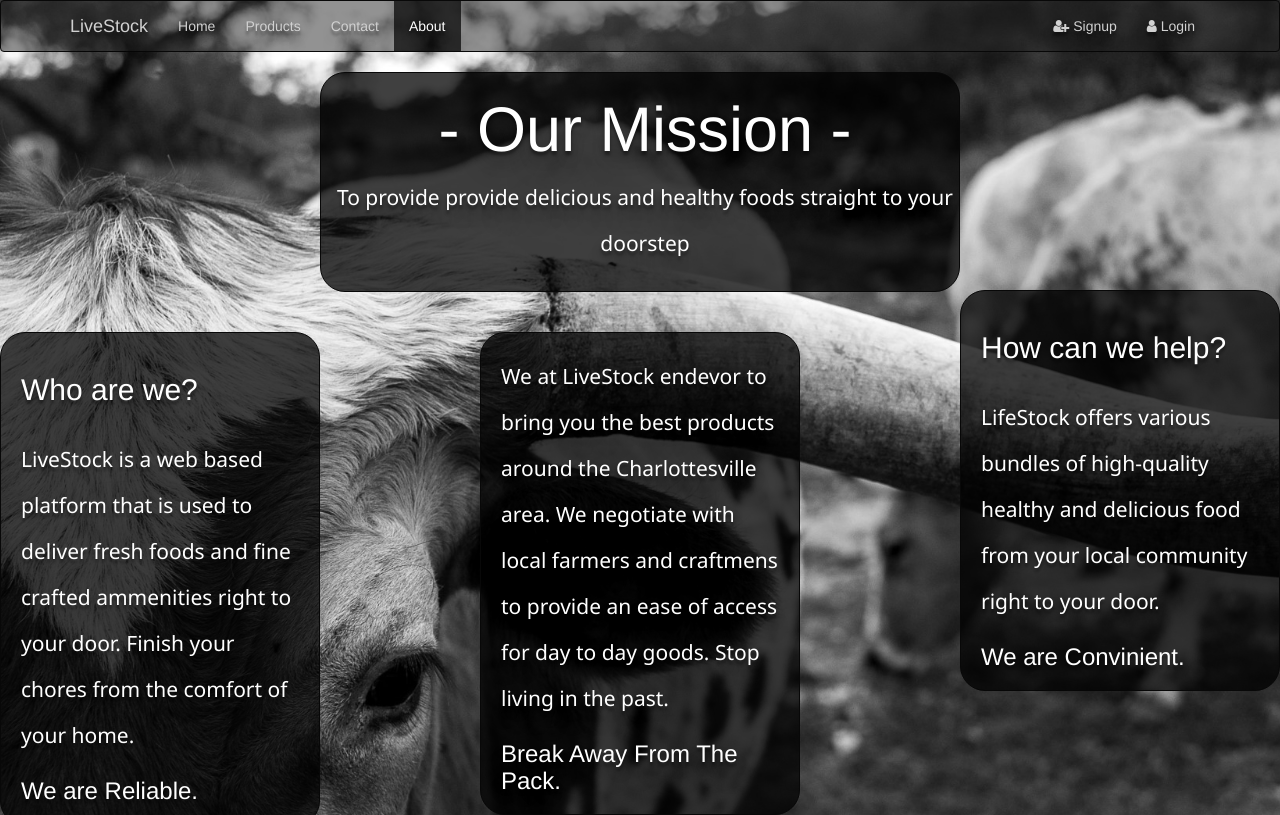
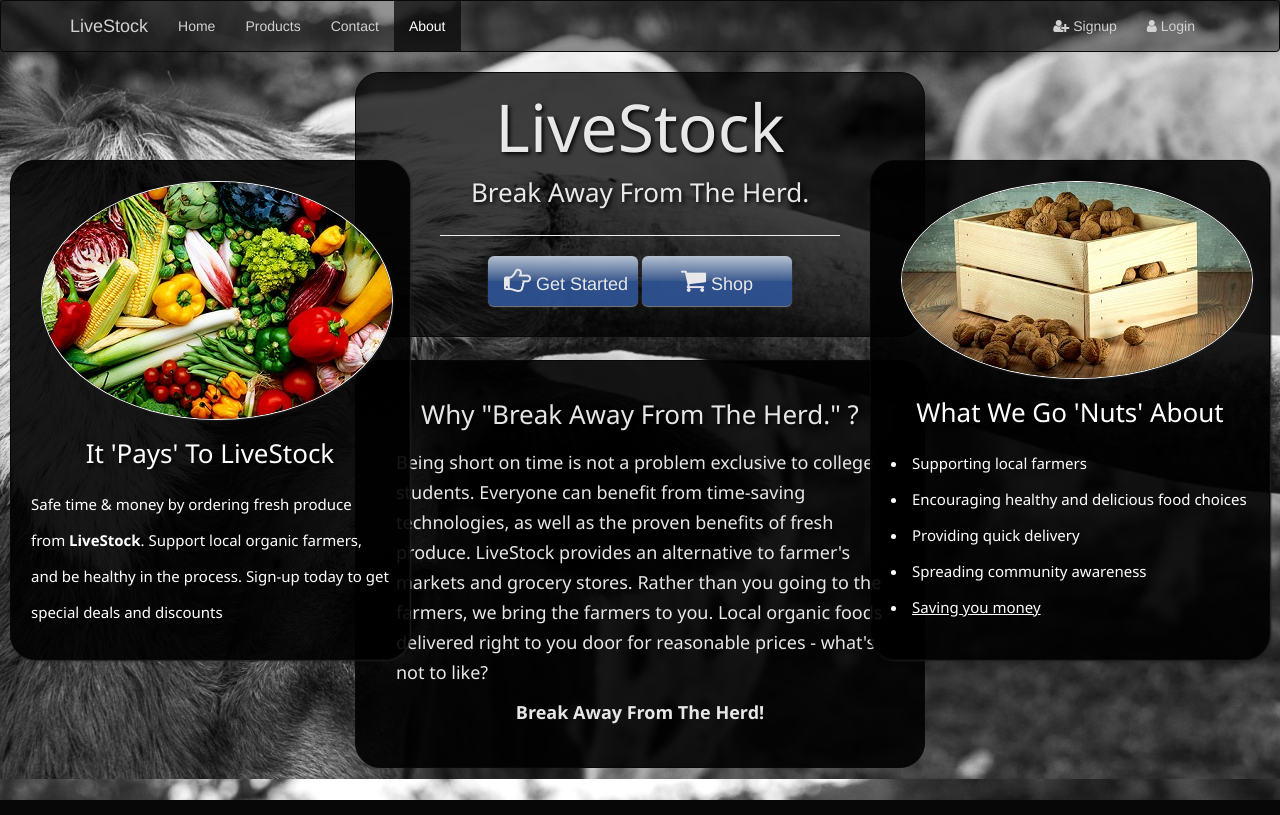
Before and after one commit to GodsComma/Ecom, a PHP site: page /about.html in a window 1280 px wide. Run offline with PHP 8.4, Linux system fonts and the light colour scheme.

Commit message:
new changes

```diff
--- a/about.css
+++ b/about.css
@@ -1,10 +1,10 @@
+html{
+	height:60% !important;
+}
 body{
-	background: url("img/background_img_black-white.jpg");
-	background-size: 103%;
-	background-position: 30% 25%;
-	text-shadow: 0px 4px 3px rgba(0,0,0,0.4),
-				 0px 8px 13px rgba(0,0,0,0.2),
-				 0px 18px 23px rgba(0,0,0,0.2);
+	background: url("img/background_img_black-white.jpg") !important;
+	background-size: 103% !important;
+	background-position: 30% 25% !important;
 }
 .navbar-inverse {
 	background-color: rgba(34, 34, 34, 0.49);
@@ -53,6 +53,10 @@ body{
 	margin: auto;
 }
 
+li {
+	text-align: left;
+}
+
 #AboutJumbo{
 	position: fixed;
 	left: 0;
@@ -95,6 +99,35 @@ body{
 	text-align: left;
 	margin: auto;
 }
-p{
-	font: 26px/46px 'Segoe UI Light','Segoe UI',Arial,sans-serif;
+
+#upper_content {
+	padding-top: 0 !important;
+	color: rgba(255,255,255,.9) !important;
+	text-align: center;
 }
+
+#button_cols {
+	display: inline !important;
+	-webkit-column-count: 2 !important;
+    -moz-column-count: 2 !important;
+    column-count: 2 !important;
+}
+
+#lower_content {
+	padding-top: 2% !important;
+	color: rgba(255,255,255,.9) !important;
+	text-align: center;
+	font:18px/30px 'Segoe UI Light','Segoe UI',Arial,sans-serif;
+}
+
+#lower_message {
+	border: 1px solid #505050;
+	padding: 10px 40px;
+	padding-bottom: 30px;
+	background-color: rgba(0, 0, 0, 0.90);
+	border-color: #080808;
+    width: 50%;
+    border-radius: 25px;
+	text-align: center;
+	margin: auto;
+}
--- a/about.html
+++ b/about.html
@@ -5,6 +5,7 @@
   <title>LifeStock</title>
   <link rel="stylesheet" type="text/css" href="bootstrap.css">
   <link rel="stylesheet" type="text/css" href="about.css">
+  <link rel="stylesheet" type="text/css" href="home.css">
   <link rel="stylesheet" href="https://maxcdn.bootstrapcdn.com/font-awesome/4.7.0/css/font-awesome.min.css">
   <link rel="stylesheet" href="https://cdnjs.cloudflare.com/ajax/libs/font-awesome/4.7.0/css/font-awesome.min.css">
 </head>
@@ -37,25 +38,49 @@
     </div><!-- /.navbar-collapse -->
   </div><!-- /.container-fluid -->
   </nav>
-
-  <div class = "jumbotron" id ="MissionJumbo">
-    <h1>- Our Mission -</h1>
-    <p>To provide provide delicious and healthy foods straight to your doorstep</p>
-  </div>
-  <br><br>
-  <div class = "jumbotron" id = "AboutJumbo">
-    <h2>Who are we?</h2><br>
-    <p>LiveStock is a web based platform that is used to deliver fresh foods and fine crafted ammenities right to your door. Finish your chores from the comfort of your home. </p>
-    <h3>We are Reliable.</h3>
-  </div>
-  <div class = "jumbotron" id = "AboutJumbo2">
-    <p>We at LiveStock endevor to bring you the best products around the Charlottesville area. We negotiate with local farmers and craftmens to provide an ease of access for day to day goods. Stop living in the past.</p>
-    <h3>Break Away From The Pack.</h3>
-  </div>
-  <div class = "jumbotron" id = "AboutJumbo3">
-    <h2>How can we help?</h2><br>
-    <p>LifeStock offers various bundles of high-quality healthy and delicious food from your local community right to your door.</p>
-    <h3>We are Convinient.</h3>
+  <div class="container">
+		<div class="row">
+			<div class="col-lg-12">
+        <div class="three-columns">
+            <div id="sidebar-left">
+                <img src="img/veggies_resize.jpg" class="img-circle">
+                <h3>It 'Pays' to LiveStock</h3>
+                <p>Safe time &amp; money by ordering fresh produce from <strong>LiveStock</strong>. Support local organic farmers, and be healthy in the process. Sign-up today to get special deals and discounts</p>
+            </div>
+				<div id="upper_content">
+          <div id="middle_message">
+          <h1>LiveStock</h1>
+          <div id="inner_content">
+             <h3>Break Away from the Herd.</h3>
+             <hr>
+             <div id="button_cols">
+             <a href="signup.html"><button class="btn btn-default btn-lg" OnClick = href="signup.html" id ="homebutton"><i class="fa fa-hand-o-right" aria-hidden="true" id ="getstartedfont"></i> Get Started</button></a>
+             <a href="product.html"><button class="btn btn-default btn-lg" OnClick = href="product.html" id ="homebutton"><i class="fa fa-shopping-cart" aria-hidden="true" id ="getstartedfont"></i> Shop</button></a>
+            </div>
+          </div>
+          </div>
+          <div id="lower_content">
+            <div id="lower_message">
+            <div id="inner_content">
+               <h3>Why "Break Away from the Herd." ?</h3>
+            </div>
+            <p>Being short on time is not a problem exclusive to college students. Everyone can benefit from time-saving technologies, as well as the proven benefits of fresh produce. LiveStock provides an alternative to farmer's markets and grocery stores. Rather than you going to the farmers, we bring the farmers to you. Local organic foods delivered right to you door for reasonable prices - what's not to like? <br> <strong><p style="text-align: center;">Break Away From The Herd!</p></strong></p>
+            </div>
+        </div>
+            <div id="sidebar-right">
+                <img src="img/walnuts_resize.jpg" class="img-circle">
+                <h3>What We Go 'Nuts' About</h3>
+                <p>
+                  <li>Supporting local farmers</li>
+                  <li>Encouraging healthy and delicious food choices</li>
+                  <li>Providing quick delivery</li>
+                  <li>Spreading community awareness</li>
+                  <li><u>Saving you money</u></li>
+                </p>
+            </div>
+        <div>
+			</div>
+		</div>
   </div>
 </body>
 </html>
--- a/home.html
+++ b/home.html
@@ -54,7 +54,7 @@
           <div id="middle_message">
           <h1>LiveStock</h1>
           <div id="inner_content">
-             <h3>Break Away from the Pack.</h3>
+             <h3>Break Away from the Herd.</h3>
              <hr>
              <div id="button_cols">
              <a href="signup.html"><button class="btn btn-default btn-lg" OnClick = href="signup.html" id ="homebutton"><i class="fa fa-hand-o-right" aria-hidden="true" id ="getstartedfont"></i> Get Started</button></a>
```
